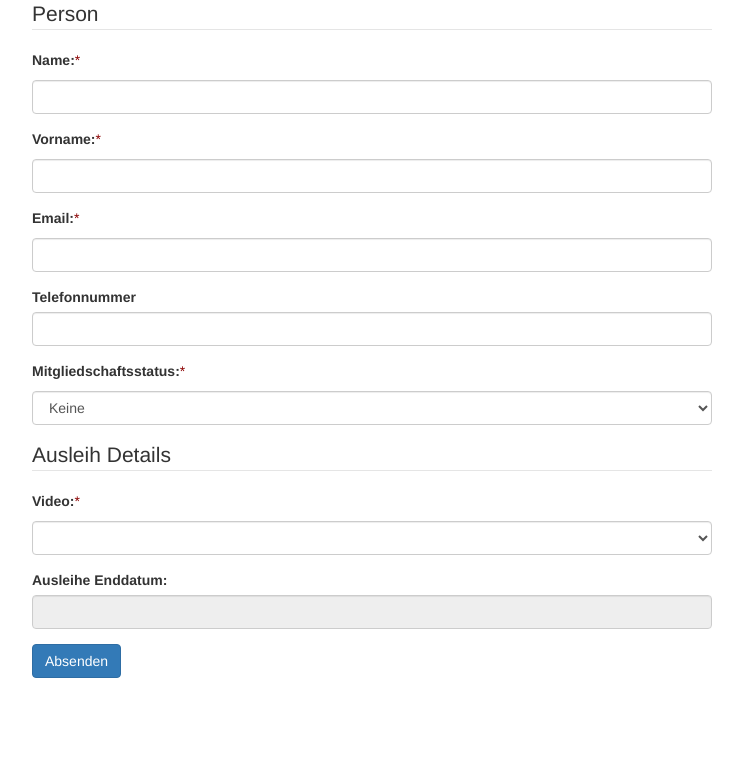
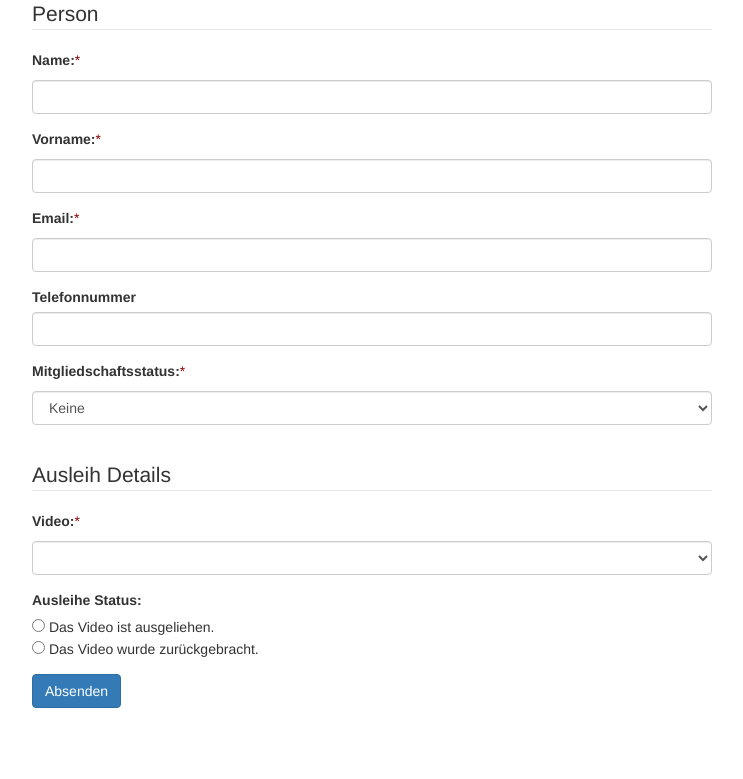
Before and after one commit to linomeyer/M307_Projekt, a PHP site: template Videothek/app/Views/edit.view.php in a window 1280 px wide. Shown: the part 49-828 px from the top of the page, without its empty margins (268-1011 px from the left). Run offline with PHP 8.4, Linux system fonts and the light colour scheme; the template is opened without the code that fills it, so the values that code supplies are empty.

Commit message:
radio.-button(edit)

```diff
--- a/Videothek/app/Views/edit.view.php
+++ b/Videothek/app/Views/edit.view.php
@@ -10,7 +10,7 @@
     <link rel="stylesheet" href="public/css/styles.css">
     <link rel="stylesheet" href="https://maxcdn.bootstrapcdn.com/bootstrap/3.3.7/css/bootstrap.min.css">
 
-    <title>Erfassen</title>
+    <title>Bearbeiten</title>
 </head>
 <body>
 
@@ -65,7 +65,7 @@
             </div>
 
         </fieldset>
-
+        <br>
         <fieldset>
             <legend>Ausleih Details</legend>
 
@@ -79,8 +79,9 @@
             </div>
 
             <div class="form-group">
-                <label class="form-label" for="enddate">Ausleihe Enddatum:</label>
-                <input class="form-control" type="text" id="enddate" name="enddate" readonly>
+                <label class="form-label" for="enddate">Ausleihe Status:</label><br>
+                <input type="radio" name="rent-status" value="in rent"> Das Video ist ausgeliehen.<br>
+                <input type="radio" name="rent-status" value="in not rent"> Das Video wurde zurückgebracht.<br>
             </div>
 
         </fieldset>
```
